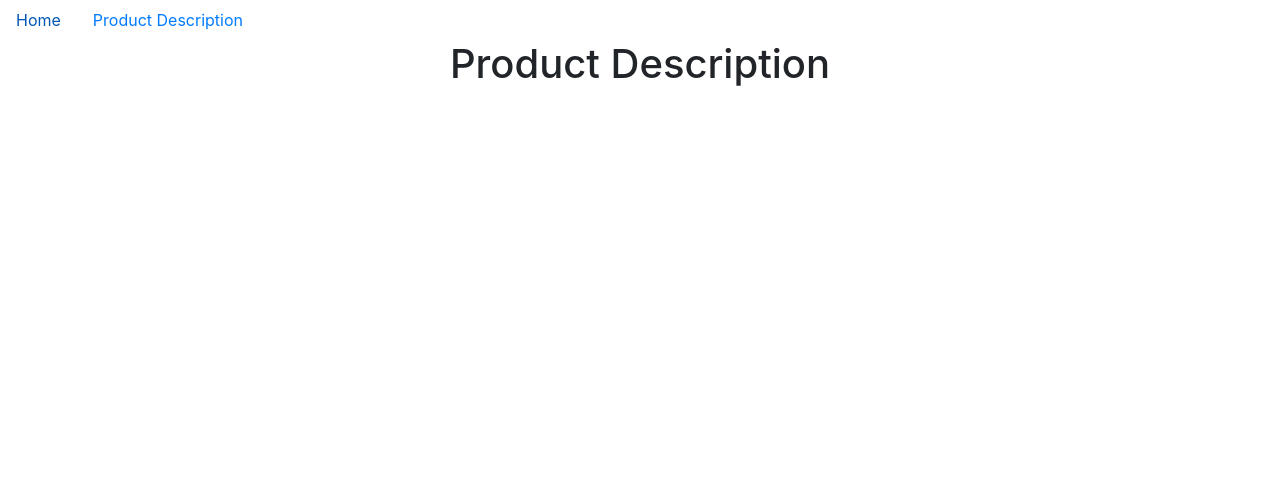
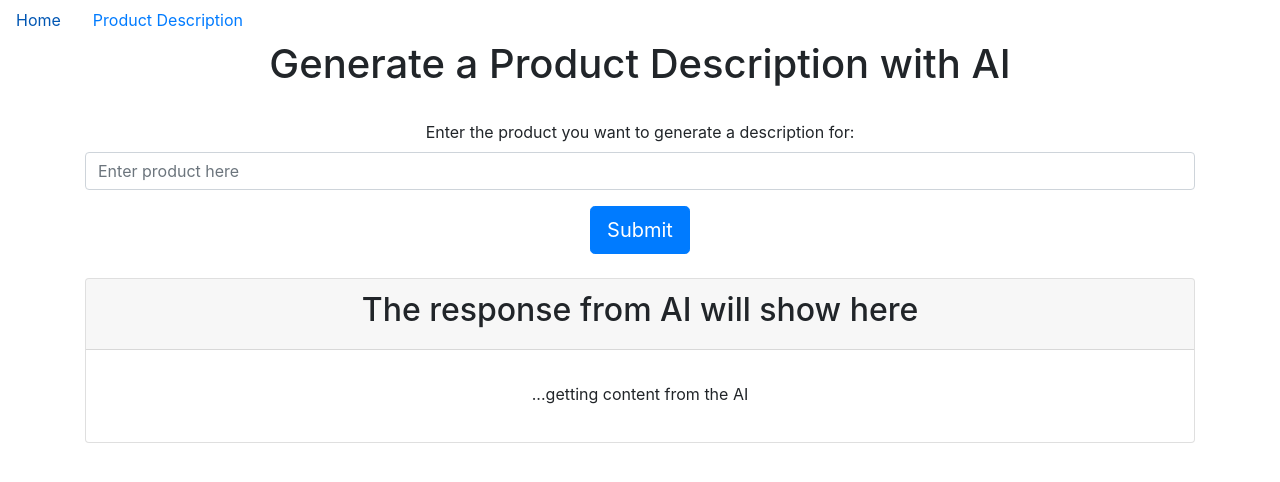
Before and after one commit to ash1eygrace/ai-content, a React (Create React App) app in the folder copyai/: page /product-description in a window 1280 px wide. Shown: the top 482 px of the page. Built offline with nearby package versions, Linux system fonts and the light colour scheme.

Commit message:
Product description page form submit and response

```diff
--- a/copyai/src/components/ProductDescription.js
+++ b/copyai/src/components/ProductDescription.js
@@ -1,13 +1,60 @@
 import React from 'react'
 import { Component } from 'react'
+import { Container, Form, Button, Card} from 'react-bootstrap'
+// const { Configuration, OpenAIApi } = require ("openapi");
 
 class ProductDescription extends Component {
-    render() {
+    constructor() {
+        super()
+        this.state = {
+            heading: `The response from AI will show here`,
+            response: `...getting content from the AI`
+        }
+    }
+
+    onFormSubmit = e => {
+
+        e.preventDefault()
+
+        const formData = new FormData(e.target),
+        formDataObj = Object.fromEntries(formData.entries())
+        console.log(formDataObj.productName)
+
+        this.setState({
+            heading: `Product Description for: ${formDataObj.productName}`,
+            response: `...getting content from the AI`
+        })
+    }
+
+    render () {
         return (
-            <div>
-                <h1>Product Description</h1>
+            <div id="main-content">
+                <Container>
+                    <h1>Generate a Product Description with AI</h1>
+                    <br></br>
+                    <Form onSubmit={this.onFormSubmit}>
+                        <Form.Group className="mb-3" controlId="formBasicEmail">
+                            <Form.Label>Enter the product you want to generate a description for: </Form.Label>
+                            <Form.Control type="text" name="productName" placeholder="Enter product here" />
+                        </Form.Group>
+                        <Button variant="primary" size="lg" type="submit">
+                            Submit
+                        </Button>
+                    </Form>
+            <br></br>
+                    <Card className="text-center">
+                        <Card.Header><h2>{this.state.heading}</h2></Card.Header>
+                        <Card.Body>
+                            <Card.Title></Card.Title>
+                            <Card.Text>
+                            <p>{this.state.response}</p>
+                            </Card.Text>
+                        </Card.Body>
+                    </Card>
+                </Container>
             </div>
-        )
+        );
     }
 }
+
 export default ProductDescription;
```
